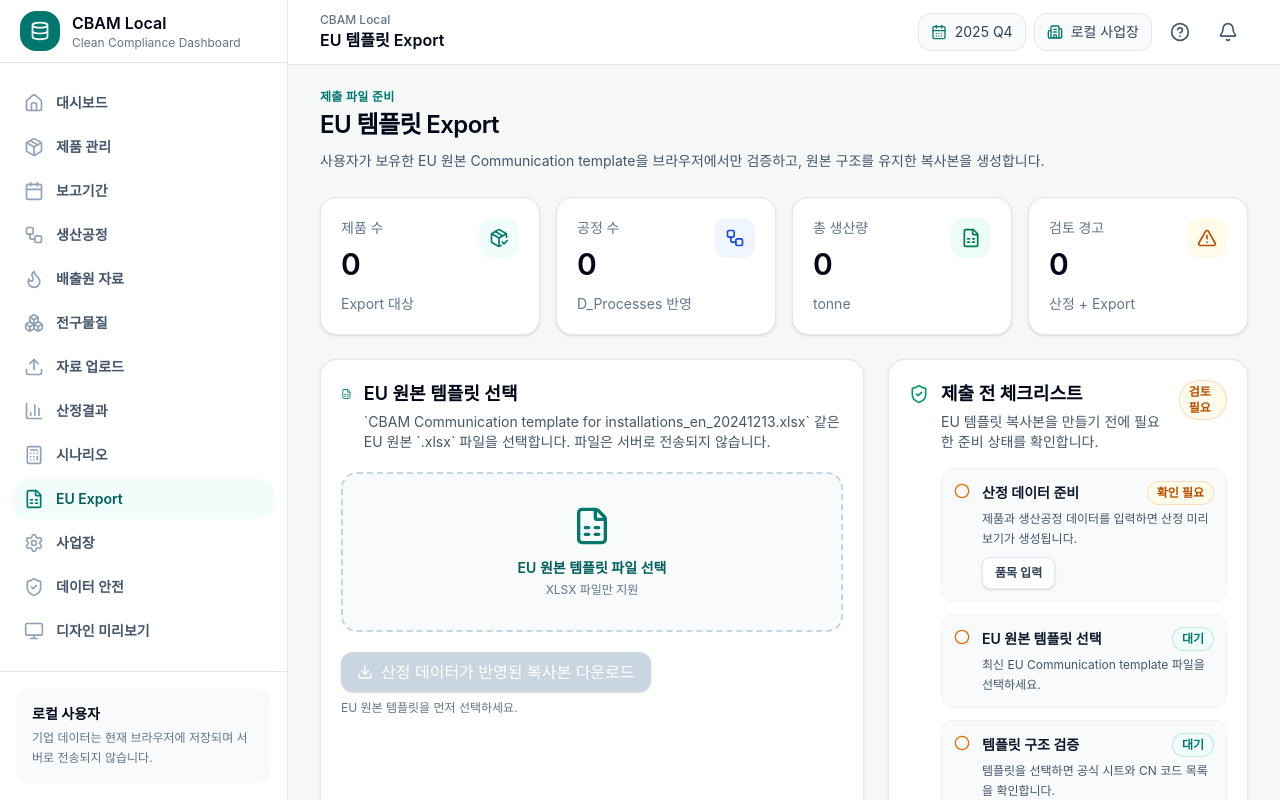
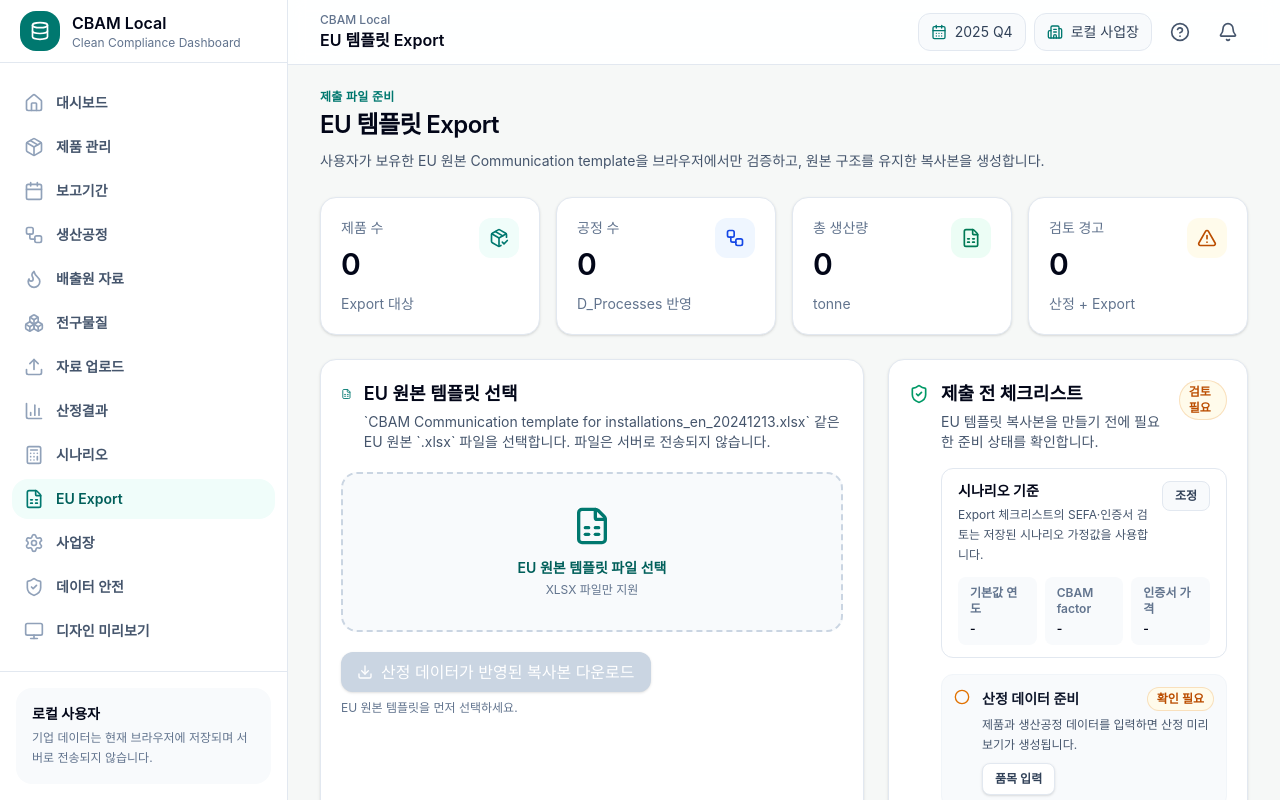
Before and after one commit to neod00/cbam-local-pwa, a Next.js app: page /export in a window 1280 px wide. Shown: the top 800 px of the page. Built offline with nearby package versions, Linux system fonts and the light colour scheme.

Commit message:
Show scenario assumptions on export

```diff
--- a/src/app/export/page.tsx
+++ b/src/app/export/page.tsx
@@ -509,6 +509,39 @@ export default function ExportPage() {
                                 </StatusBadge>
                             </div>
 
+                            <div className="mt-4 rounded-xl border border-slate-200 bg-white px-4 py-3">
+                                <div className="flex items-start justify-between gap-3">
+                                    <div>
+                                        <h3 className="text-sm font-semibold text-slate-950">시나리오 기준</h3>
+                                        <p className="mt-1 text-xs leading-5 text-slate-600">
+                                            Export 체크리스트의 SEFA·인증서 검토는 저장된 시나리오 가정값을 사용합니다.
+                                        </p>
+                                    </div>
+                                    <Link
+                                        href="/scenarios"
+                                        className="shrink-0 rounded-lg border border-slate-200 bg-slate-50 px-3 py-1.5 text-xs font-semibold text-slate-700 hover:bg-slate-100"
+                                    >
+                                        조정
+                                    </Link>
+                                </div>
+                                <dl className="mt-3 grid grid-cols-1 gap-2 text-xs sm:grid-cols-3">
+                                    <div className="rounded-lg bg-slate-50 px-3 py-2">
+                                        <dt className="font-semibold text-slate-500">기본값 연도</dt>
+                                        <dd className="mt-1 font-semibold text-slate-950">{scenarioAssumptions?.default_value_year ?? '-'}</dd>
+                                    </div>
+                                    <div className="rounded-lg bg-slate-50 px-3 py-2">
+                                        <dt className="font-semibold text-slate-500">CBAM factor</dt>
+                                        <dd className="mt-1 font-semibold text-slate-950">{scenarioAssumptions?.cbam_factor ?? '-'}</dd>
+                                    </div>
+                                    <div className="rounded-lg bg-slate-50 px-3 py-2">
+                                        <dt className="font-semibold text-slate-500">인증서 가격</dt>
+                                        <dd className="mt-1 font-semibold text-slate-950">
+                                            {scenarioAssumptions ? `EUR ${formatNumber(scenarioAssumptions.certificate_price_eur)}` : '-'}
+                                        </dd>
+                                    </div>
+                                </dl>
+                            </div>
+
                             <ul className="mt-4 space-y-3">
                                 {exportChecklist.map((item) => {
                                     const Icon = item.complete ? CheckCircle2 : Circle;
```
